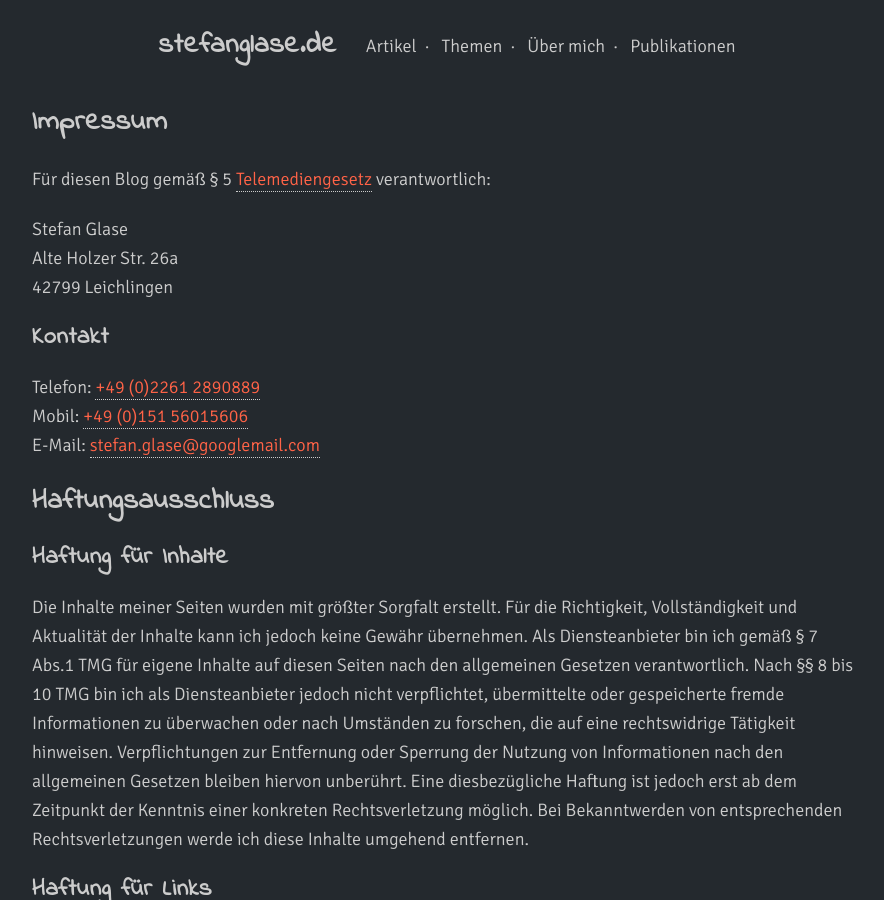
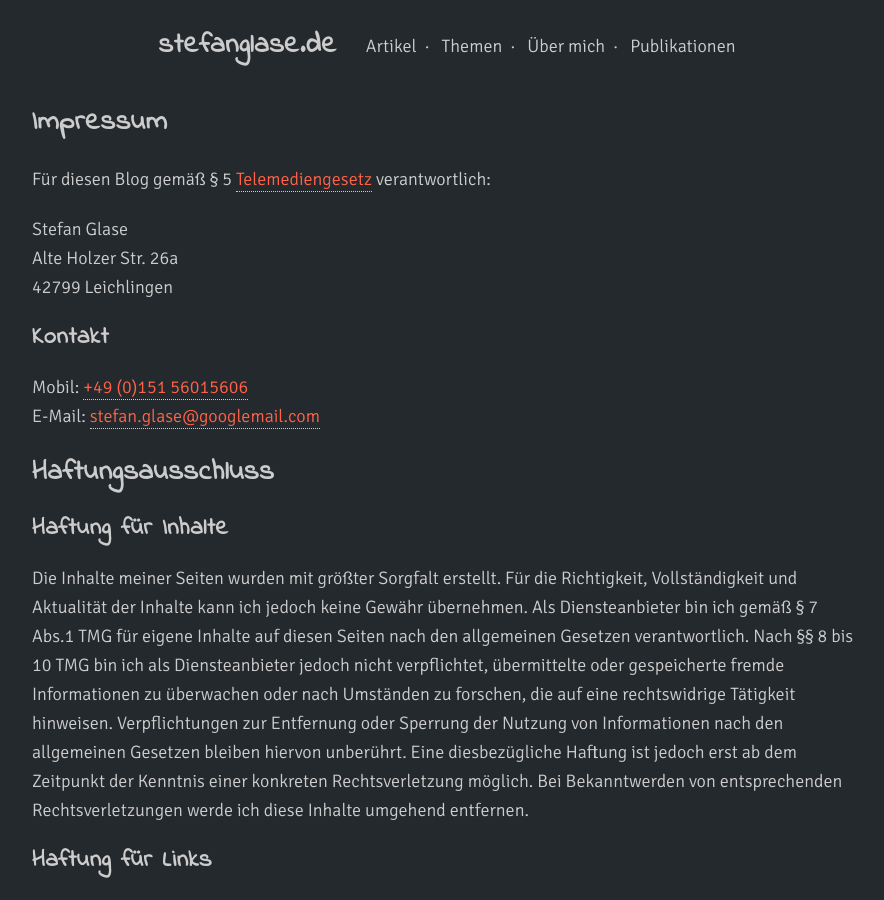
Before and after one commit to codescape/codescape.github.com, a Jekyll site: the page built from imprint.md, in a window 1280 px wide and 900 px high. Shown: the whole window, without its empty margins (193-1077 px from the left). Built offline with Jekyll 4.4.1, drawn with Linux system fonts in a browser that asks for light colours; nearby versions of some CDN libraries; comment, search, counter and statistics services are not loaded.

Commit message:
remove obsolete phone number

```diff
--- a/imprint.md
+++ b/imprint.md
@@ -12,8 +12,7 @@
 
 ### Kontakt
 
-Telefon: [+49 (0)2261 2890889](tel:+4922612890889)<br/>
-Mobil: [+49 (0)151 56015606](tel:+4915156015606)<br/>
+Mobil: [+49 (0)151 56015606](tel:+4915156015606)
 E-Mail: [stefan.glase@googlemail.com](mailto:stefan.glase@googlemail.com)
 
 Haftungsausschluss
```
